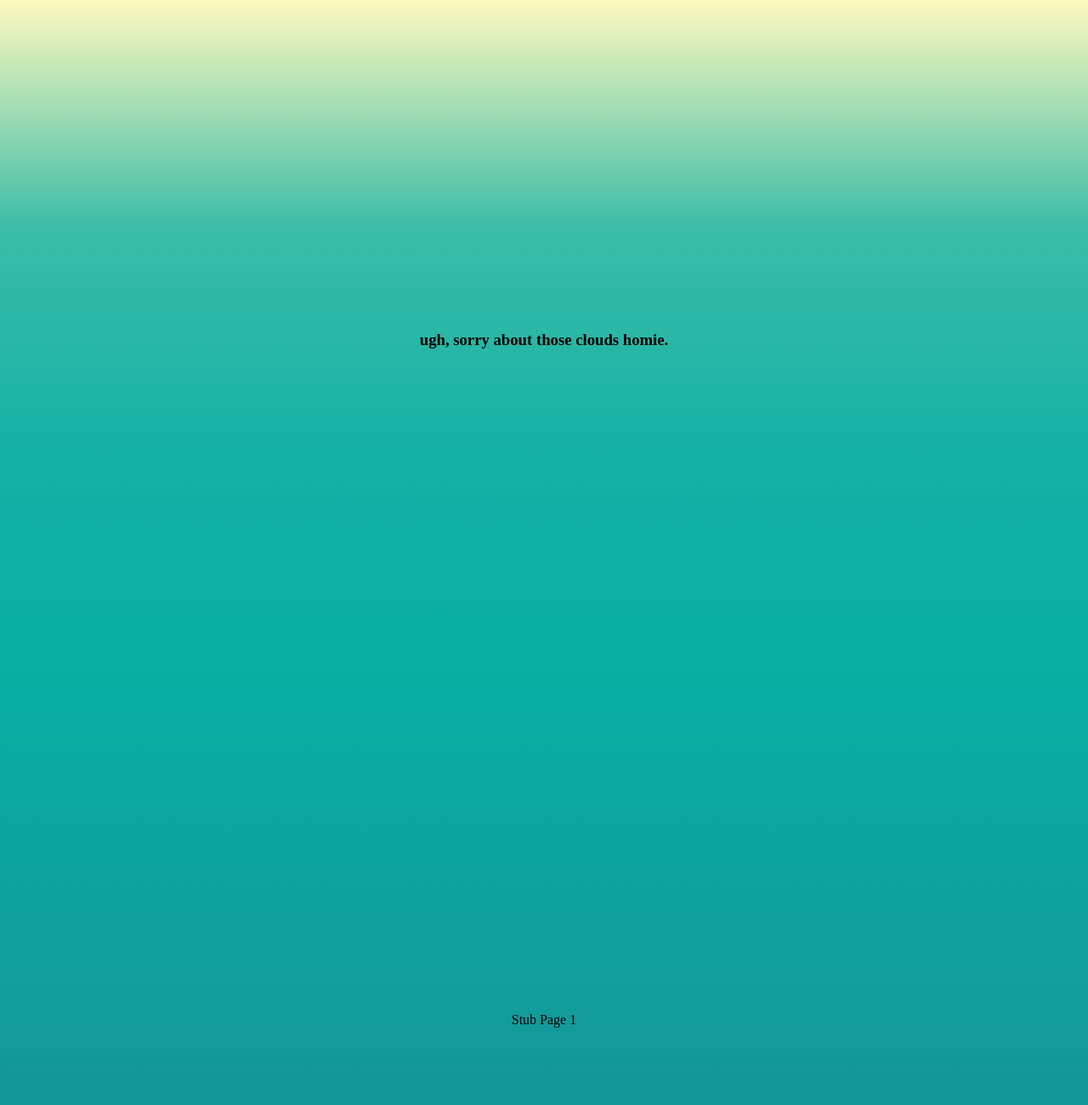
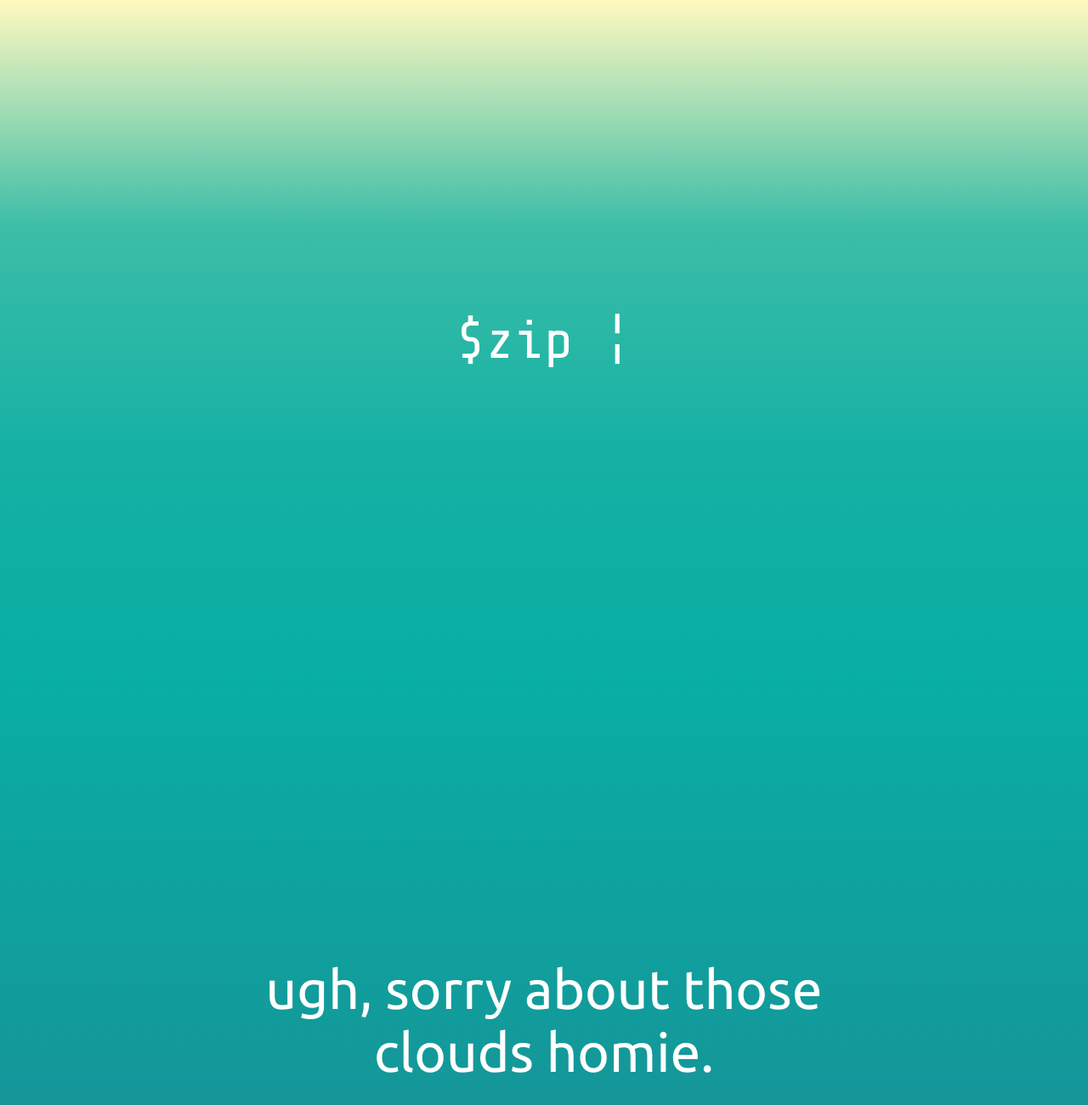
Before and after one commit to SalomonSmeke/theWeatherSucks, a plain HTML site: page index.html in a window 1280 px wide. Shown: the top 1300 px of the page at 85% size. Drawn offline with nearby package versions, Linux system fonts and the light colour scheme.

Commit message:
progress

```diff
--- a/assets/styles/main.css
+++ b/assets/styles/main.css
@@ -1,21 +1,35 @@
 body,html,section,main{
+  font-family: 'Ubuntu', sans-serif;
   height: 100%;
   margin: 0;
   padding: 0;
   border: 0;
+  font-size: 100%;
 }
 
 h1{
   border: 0;
   margin: 0;
   padding: 0;
+  font-size: 4em;
+  font-weight: normal;
+  text-align: center;
 }
 
 .container{
+  color: #fff;
   display: flex;
   flex-direction: row;
-  justify-content: center;
+  justify-content: space-around;
   align-items: center;
+}
+
+.row{
+  width: inherit;
+}
+
+.col-12{
+  width: 100%;
 }
 
 .page{
@@ -35,6 +49,10 @@ h1{
   background: -moz-repeating-linear-gradient(#FFF9BF, #3cbda8, #15b1a4, #09AEA3);
   /* Standard syntax */
   background: repeating-linear-gradient(#FFF9BF, #3cbda8, #15b1a4, #09AEA3);
+}
+
+#zip{
+  font-family: 'Share Tech Mono', serif;
 }
 
 #page_1{
--- a/index.html
+++ b/index.html
@@ -6,7 +6,7 @@
     <meta name="description" content="schadenfreude, but for weather">
     <meta name="author" content="SalomonSmeke">
     <meta name="author" content="august-of-wind">
-
+    <!-- favicons... -->
     <link rel="apple-touch-icon" sizes="57x57" href="assets/favicons/apple-touch-icon-57x57.png">
     <link rel="apple-touch-icon" sizes="60x60" href="assets/favicons/apple-touch-icon-60x60.png">
     <link rel="apple-touch-icon" sizes="72x72" href="assets/favicons/apple-touch-icon-72x72.png">
@@ -27,6 +27,7 @@
     <meta name="theme-color" content="#ff8070">
     <!-- css styles... -->
     <link rel="stylesheet" type="text/css" href="assets/styles/main.css">
+    <link href='https://fonts.googleapis.com/css?family=Ubuntu|Share+Tech+Mono' rel='stylesheet' type='text/css'>
   </head>
   <body>
     <!-- document main -->
@@ -36,13 +37,15 @@
 
         <!-- begin developer chunk [page 0]-->
         <article class="page container" id="page_0">
-          <h1 id="message">ugh, sorry about those clouds homie.</h1>
+          <h1 id="zip" class="col-12">$zip ¦</h1>
         </article>
         <!-- end developer chunk -->
 
         <!-- begin weather display chunk [page 1]-->
         <article class="page container" id="page_1">
-          Stub Page 1
+          <div class="row">
+            <h1 id="message" class="col-12">ugh, sorry about those<br>clouds homie.</h1>
+          </div>
         </article>
         <!-- end weather display chunk -->
 
```
Lines whose indentation alone changed are shown as unchanged.
